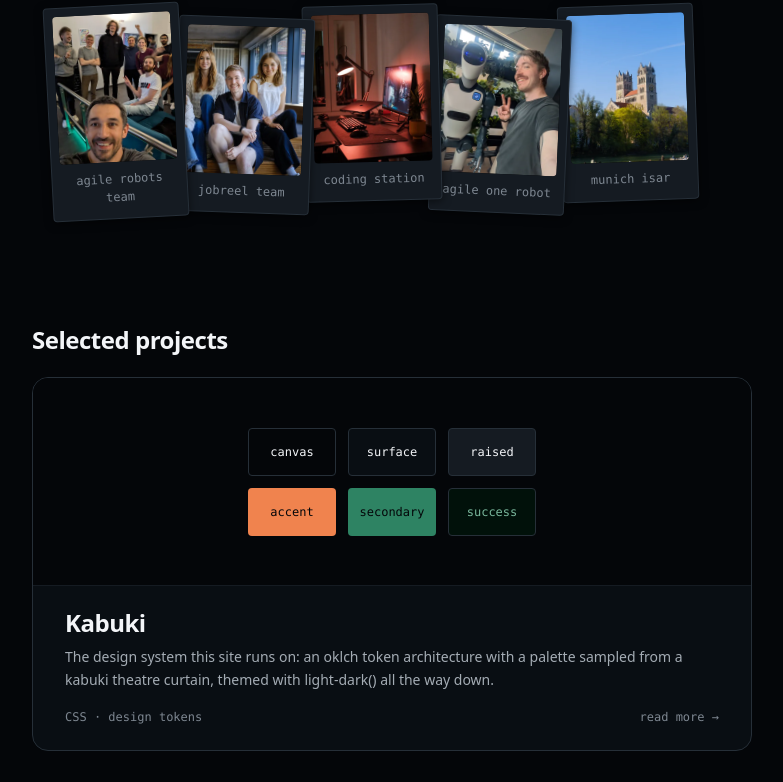
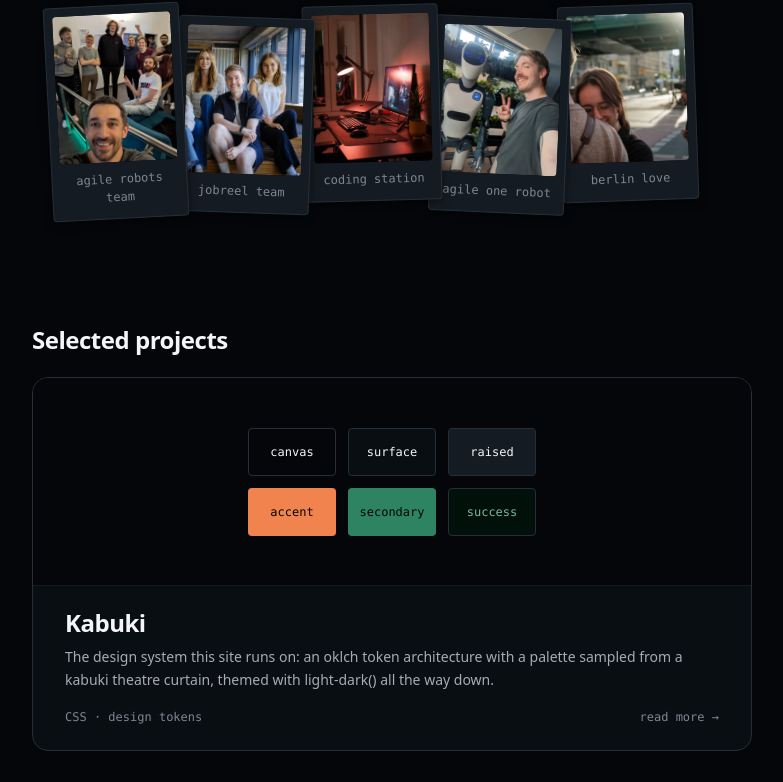
Before and after one commit to LouisLP/me, a Vue app: page / in a window 1280 px wide. Shown: the part 1127-1909 px from the top of the page, without its empty margins (400-1183 px from the left). Built offline with nearby package versions, Linux system fonts and the light colour scheme.

Commit message:
Image replacement for berlin love

```diff
--- a/src/content/photos.ts
+++ b/src/content/photos.ts
@@ -12,8 +12,8 @@ import clgOnStage from '@/assets/photos/clg-on-stage.webp'
 import codingStation from '@/assets/photos/coding-station.webp'
 import fidgetHead from '@/assets/photos/fidget-head.webp'
 import jobreelGroupPhoto from '@/assets/photos/jobreel-group-photo.webp'
+import berlinLove from '@/assets/photos/louis-and-elora-in-berlin.webp'
 import meWithAgileOne from '@/assets/photos/louis-with-agile-one-robot.webp'
-import munichIsar from '@/assets/photos/munich-isar.webp'
 import writingOnTable from '@/assets/photos/writing-on-table.webp'
 
 export interface BioPhoto {
@@ -57,5 +57,5 @@ export const engineeringEraPhotos: BioPhoto[] = [
   { caption: 'jobreel team', alt: '', src: jobreelGroupPhoto },
   { caption: 'coding station', alt: '', src: codingStation },
   { caption: 'agile one robot', alt: '', src: meWithAgileOne },
-  { caption: 'munich isar', alt: '', src: munichIsar },
+  { caption: 'berlin love', alt: '', src: berlinLove },
 ]
```
Also changed, not shown: src/assets/photos/louis-and-elora-in-berlin.webp (added).
